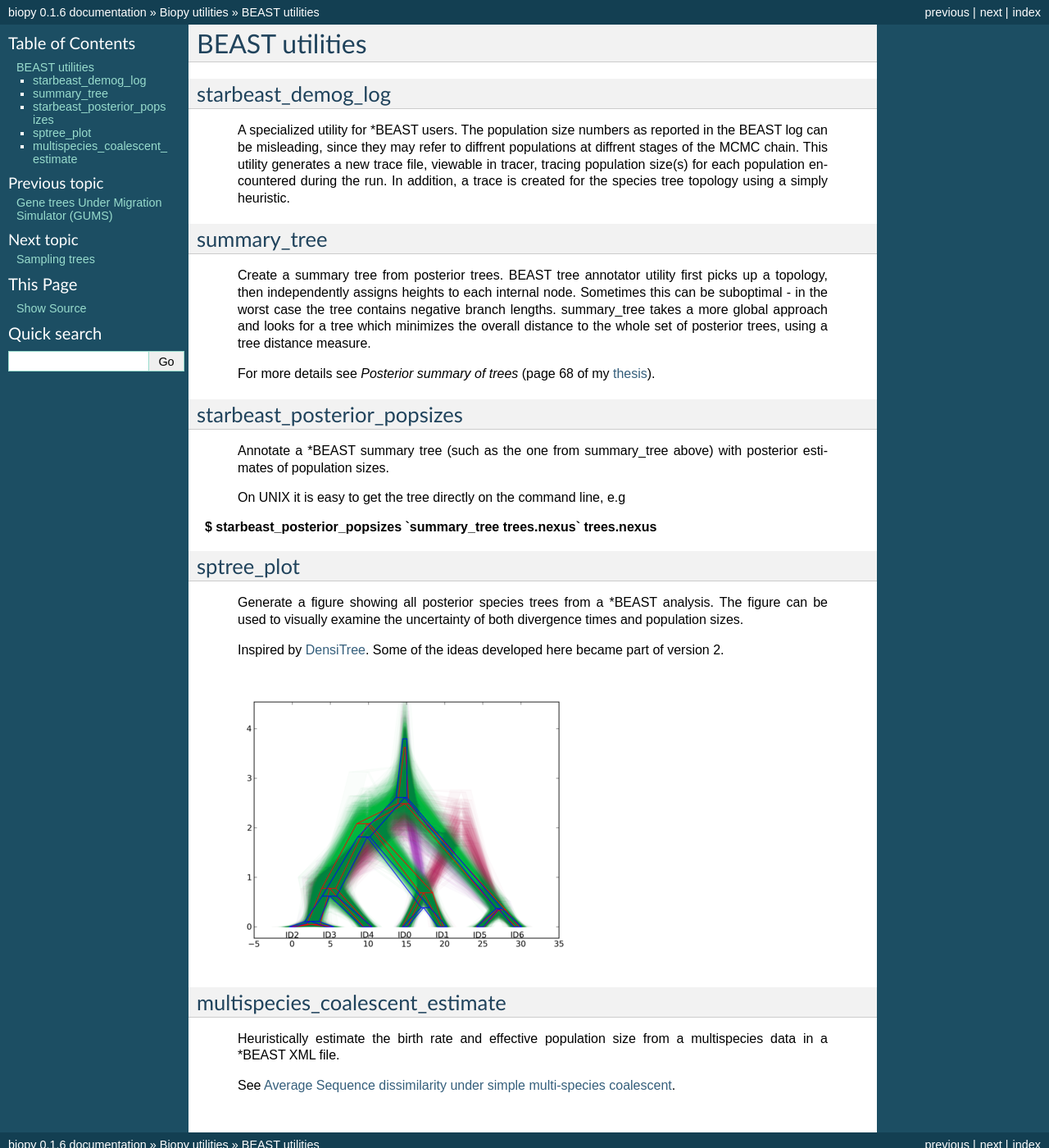
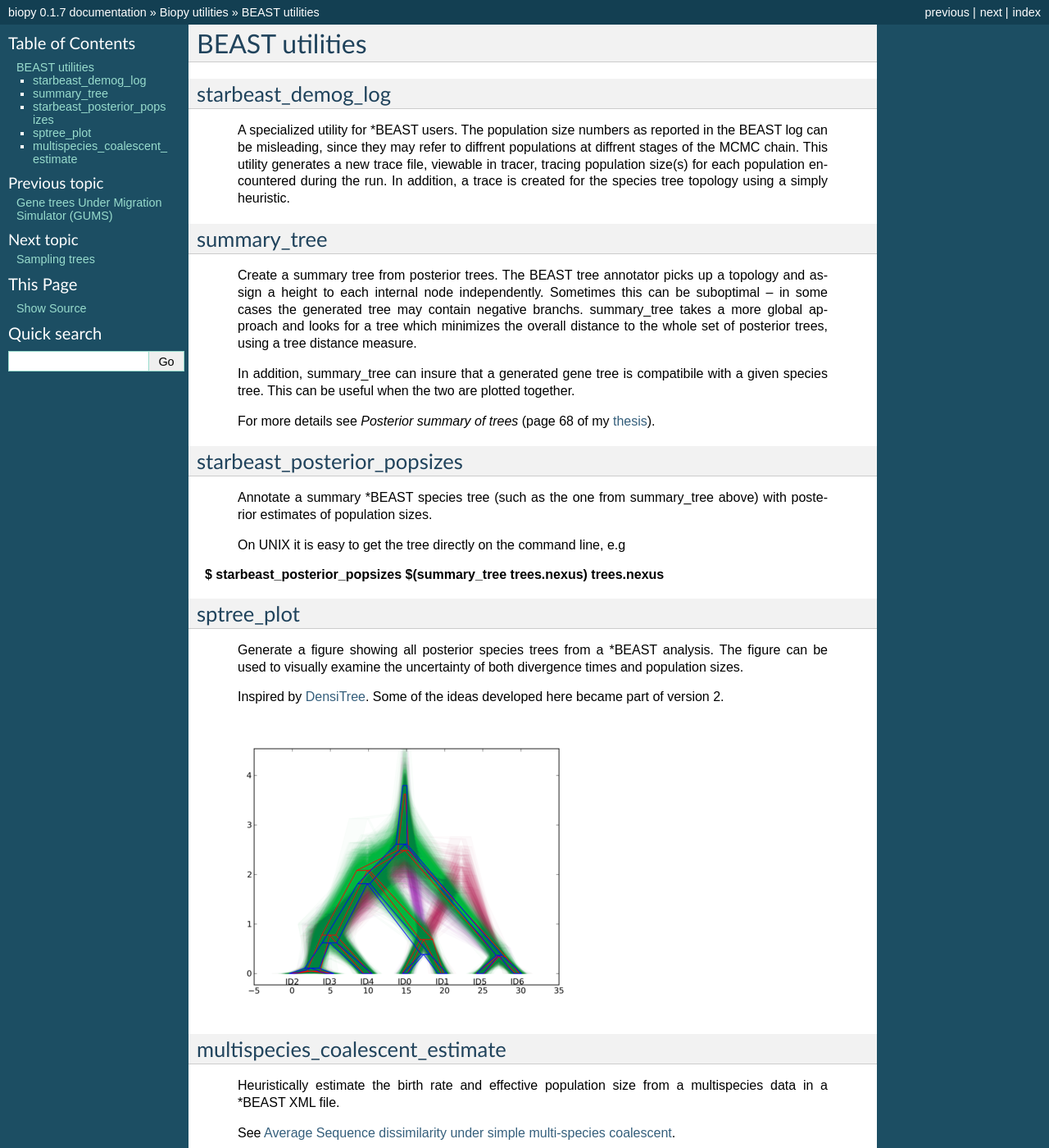
Before and after one commit to jheled/biopy, a Sphinx documentation site: the page built from source/beastutil.rst, in a window 1280 px wide and 1400 px high. Shown: the whole window at 82% size. Built offline with Sphinx 7.4.7, drawn with Linux system fonts in a browser that asks for light colours; formulas are drawn with MathJax 3; some of the changed text lies outside the part shown.

Commit message:
update documentation for summary_tree

```diff
--- a/source/beastutil.rst
+++ b/source/beastutil.rst
@@ -17,12 +17,17 @@ starbeast_demog_log
 summary_tree
 ------------
 
-    Create a summary tree from posterior trees. BEAST tree annotator utility
-    first picks up a topology, then independently assigns heights to each
-    internal node. Sometimes this can be suboptimal - in the worst case the tree
-    contains negative branch lengths. summary_tree takes a more global approach
-    and looks for a tree which minimizes the overall distance to the whole set
-    of posterior trees, using a tree distance measure.
+    Create a summary tree from posterior trees. The BEAST tree
+    annotator picks up a topology and assign a height to each internal
+    node independently. Sometimes this can be suboptimal -- in some
+    cases the generated tree may contain negative branchs.
+    summary_tree takes a more global approach and looks for a tree
+    which minimizes the overall distance to the whole set of posterior
+    trees, using a tree distance measure.
+
+    In addition, summary_tree can insure that a generated gene tree is
+    compatibile with a given species tree. This can be useful when the
+    two are plotted together.
 
     For more details see *Posterior summary of trees* (page 68 of my
     :ref:`thesis<myThesis>`).
@@ -31,12 +36,12 @@ summary_tree
 starbeast_posterior_popsizes
 ----------------------------
 
-    Annotate a \*BEAST summary tree (such as the one from summary_tree
-    above) with posterior estimates of population sizes.
+    Annotate a summary \*BEAST species tree (such as the one from
+    summary_tree above) with posterior estimates of population sizes.
 
     On UNIX it is easy to get the tree directly on the command line, e.g
 
-| **$ starbeast_posterior_popsizes `summary_tree trees.nexus` trees.nexus**
+| **$ starbeast_posterior_popsizes $(summary_tree trees.nexus) trees.nexus**
 
 --------------
 sptree_plot
--- a/source/conf.py
+++ b/source/conf.py
@@ -51,7 +51,7 @@ copyright = u'2011, Joseph Heled'
 # The short X.Y version.
 version = '0.1'
 # The full version, including alpha/beta/rc tags.
-release = '0.1.6'
+release = '0.1.7'
 
 # The language for content autogenerated by Sphinx. Refer to documentation
 # for a list of supported languages.
```
Also changed, not shown: source/index.rst (+3 -4 lines).
